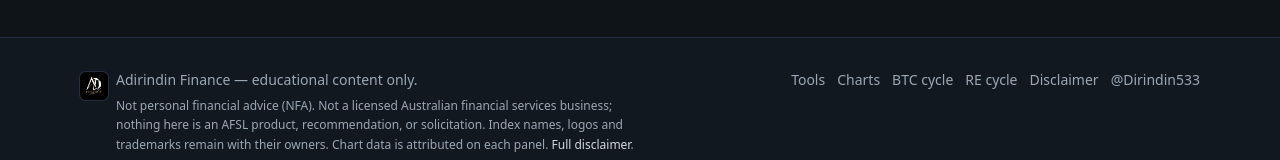
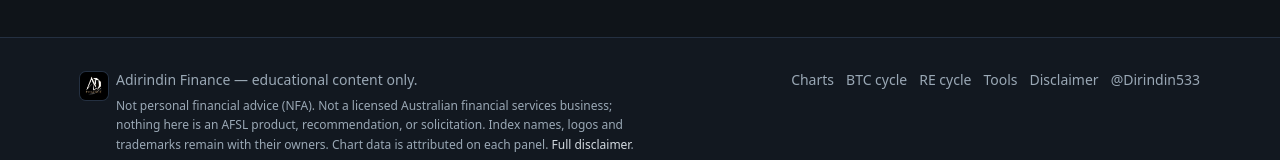
Before and after one commit to adirindin-debug/Adirindin-Finance, a Next.js app: page /dashboard/btc-cycle in a window 1280 px wide. Shown: the part 2226-2386 px from the top of the page. Built offline with nearby package versions, Linux system fonts and the light colour scheme.

Commit message:
chore(nav): put Tools between RE cycle and Contact
Match top nav and footer link order: Charts, BTC cycle, RE cycle, Tools.

```diff
--- a/src/components/Footer.tsx
+++ b/src/components/Footer.tsx
@@ -27,9 +27,6 @@ export function Footer() {
           </div>
         </div>
         <div className="flex flex-wrap gap-3">
-          <Link href="/tools" className="hover:text-accent">
-            Tools
-          </Link>
           <Link href="/charts" className="hover:text-accent">
             Charts
           </Link>
@@ -38,6 +35,9 @@ export function Footer() {
           </Link>
           <Link href="/tools/real-estate-cycle" className="hover:text-accent">
             RE cycle
+          </Link>
+          <Link href="/tools" className="hover:text-accent">
+            Tools
           </Link>
           <Link href="/disclaimer" className="hover:text-accent">
             Disclaimer
--- a/src/components/Header.tsx
+++ b/src/components/Header.tsx
@@ -4,10 +4,10 @@ import { usePathname } from "next/navigation";
 
 const nav = [
   { href: "/", label: "Home" },
-  { href: "/tools", label: "Tools" },
   { href: "/charts", label: "Charts" },
   { href: "/dashboard/btc-cycle", label: "BTC cycle" },
   { href: "/tools/real-estate-cycle", label: "RE cycle" },
+  { href: "/tools", label: "Tools" },
   { href: "/contact", label: "Contact" },
 ];
 
```
